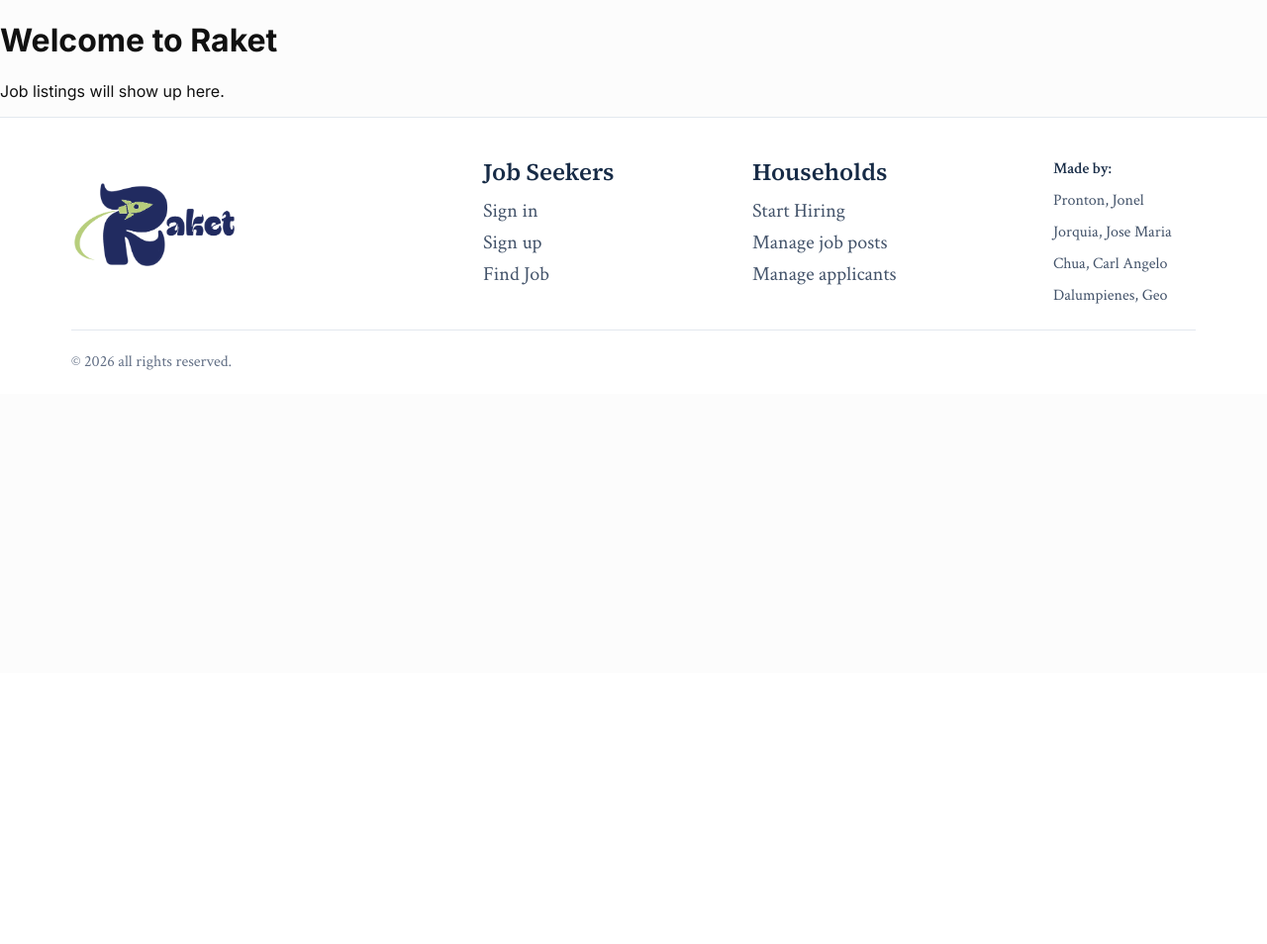
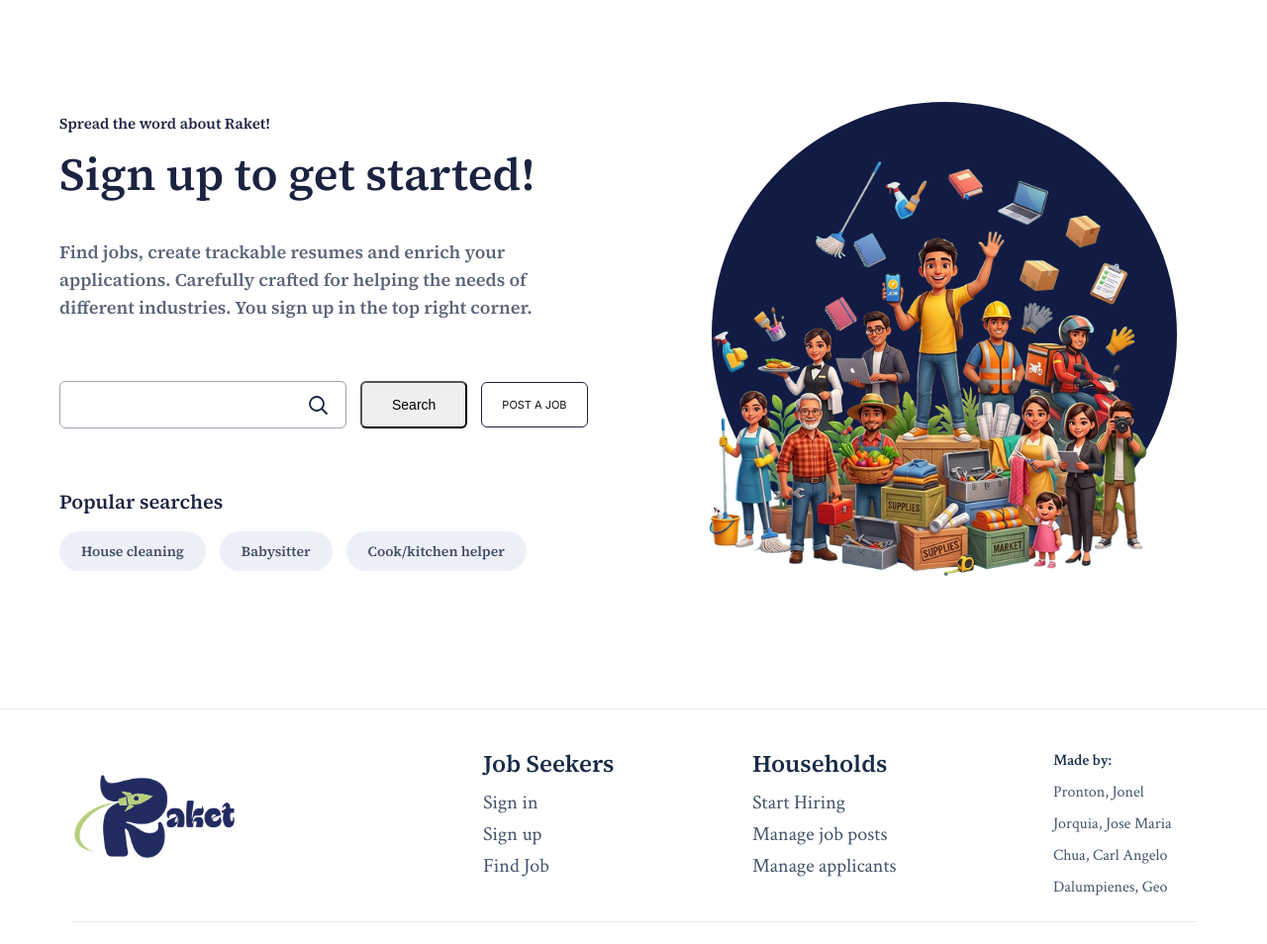
Before and after one commit to jnl06/Raket, a Django app: page / in a window 1280 px wide. Shown: the part 120-1074 px from the top of the page at 99% size. Before the commit the page ends 494 px from the top, so only its background shows below. Run offline with Django 5.2, Linux system fonts and the light colour scheme.

Commit message:
Add homepage hero section

```diff
--- a/jobs/templates/jobs/home.html
+++ b/jobs/templates/jobs/home.html
@@ -1,8 +1,101 @@
+
 {% extends "base.html" %}
+{% load static %}
 
-{% block title %}Raket - Find your next gig{% endblock %}
+{% block title %}Home | Raket{% endblock %}
+
+{% block extra_head %}
+<link rel="stylesheet" href="{% static 'css/hero.css' %}?v=3">
+{% endblock %}
 
 {% block content %}
-  <h1>Welcome to Raket</h1>
-  <p>Job listings will show up here.</p>
+<section class="hero">
+  <div class="hero-text">
+    <p class="hero-eyebrow">Spread the word about Raket!</p>
+
+    <h1>Sign up to get started!</h1>
+
+    <p class="hero-description">
+      Find jobs, create trackable resumes and enrich your applications.
+      Carefully crafted for helping the needs of different industries.
+      You sign up in the top right corner.
+    </p>
+
+    <form
+      class="hero-search"
+      action="{% url 'jobs:job_list' %}"
+      method="get"
+      role="search"
+    >
+      <div class="hero-search-box">
+        <input
+          type="search"
+          name="q"
+          aria-label="Search jobs"
+        >
+
+        <button type="submit" aria-label="Search jobs">
+          <svg
+            width="24"
+            height="24"
+            viewBox="0 0 24 24"
+            fill="none"
+            stroke="currentColor"
+            stroke-width="1.8"
+            stroke-linecap="round"
+            aria-hidden="true"
+          >
+            <circle cx="11" cy="11" r="7"></circle>
+            <path d="m16 16 5 5"></path>
+          </svg>
+        </button>
+      </div>
+
+      <button type="submit" class="btn-primary">
+        Search
+      </button>
+
+      <a
+        href="{% url 'jobs:post_job' %}"
+        class="btn-primary btn-post"
+      >
+        POST A JOB
+      </a>
+    </form>
+
+    <h2 class="hero-popular">Popular searches</h2>
+
+    <div class="hero-tags">
+      <a
+        href="{% url 'jobs:job_list' %}?q=House%20cleaning"
+        class="hero-tag"
+      >
+        House cleaning
+      </a>
+
+      <a
+        href="{% url 'jobs:job_list' %}?q=Babysitter"
+        class="hero-tag"
+      >
+        Babysitter
+      </a>
+
+      <a
+        href="{% url 'jobs:job_list' %}?q=Cook"
+        class="hero-tag"
+      >
+        Cook/kitchen helper
+      </a>
+    </div>
+  </div>
+
+  <div class="hero-art">
+    <div class="hero-circle" aria-hidden="true"></div>
+
+    <img
+      src="{% static 'image/hero.png' %}"
+      alt="Illustration of Raket workers from different industries"
+    >
+  </div>
+</section>
 {% endblock %}
```
